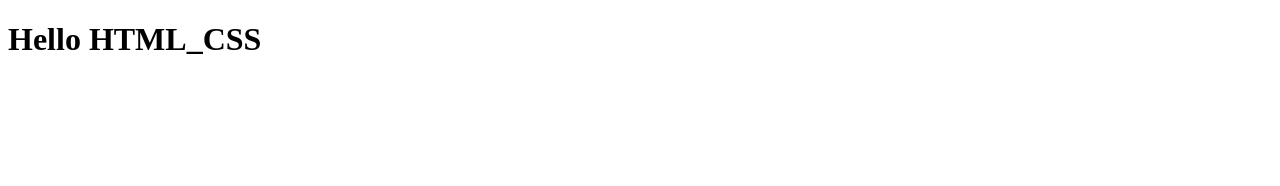
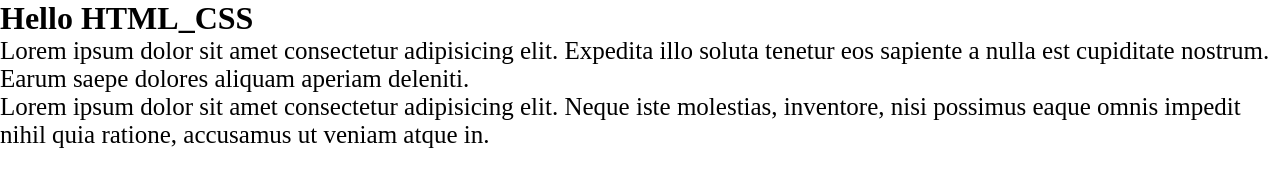
Before and after one commit to Abdurehman101/Git-Demo01, a plain HTML site: page CSS/index.html in a window 1280 px wide. Drawn offline with Linux system fonts and the light colour scheme.

Commit message:
Add some code

```diff
--- a/CSS/index.html
+++ b/CSS/index.html
@@ -1,11 +1,22 @@
 <!DOCTYPE html>
 <html lang="en">
+
 <head>
     <meta charset="UTF-8">
     <meta name="viewport" content="width=device-width, initial-scale=1.0">
     <title>HTML_CSS</title>
+    <link rel="stylesheet" href="style.css">
 </head>
+
 <body>
     <h1>Hello HTML_CSS</h1>
+    <div>
+        <p>Lorem ipsum dolor sit amet consectetur adipisicing elit. Expedita illo soluta tenetur
+        eos sapiente a nulla est cupiditate nostrum. Earum saepe dolores aliquam aperiam deleniti.</p>
+    </div>
+    <div>
+        <p>Lorem ipsum dolor sit amet consectetur adipisicing elit. Neque iste molestias, inventore, nisi possimus eaque omnis impedit nihil quia ratione, accusamus ut veniam atque in.</p>
+    </div>
 </body>
+
 </html>
--- a/CSS/style.css
+++ b/CSS/style.css
@@ -3,3 +3,12 @@
     padding:0px;
 
 }
+div{
+    display: flex;
+    justify-content: center;
+    align-items: center;
+}
+div > p{
+    font-size: 25px;
+    font-family: 'Times New Roman', Times, serif;
+}
```
